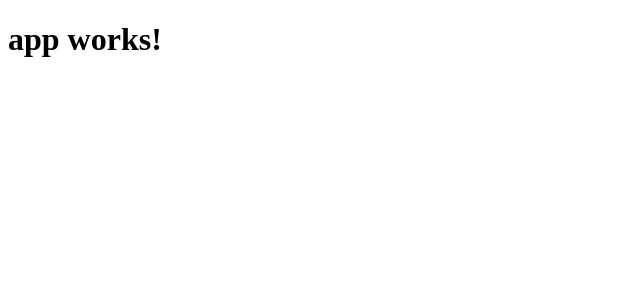
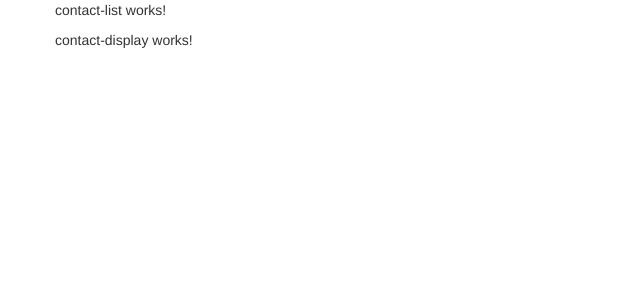
Before and after one commit to jurek2006/myAngularAddressBook, an Angular app: page / in a window 1280 px wide. Shown: the top 300 px of the page, without its empty margins (0-640 px from the left). Built offline with nearby package versions, Linux system fonts and the light colour scheme.

Commit message:
Dodanie stylu bootstrap i podstawowa struktura projektu

```diff
--- a/src/app/app.component.html
+++ b/src/app/app.component.html
@@ -1,3 +1,6 @@
-<h1>
-  {{title}}
-</h1>
+<div class="container">
+	<div class="row">
+		<div class="col-6"><app-contact-list></app-contact-list></div>
+		<div class="col-6"><app-contact-display></app-contact-display></div>
+	</div>
+</div>
--- a/src/app/contact-list/contact-list.component.html
+++ b/src/app/contact-list/contact-list.component.html
@@ -1,3 +1,4 @@
 <p>
   contact-list works!
 </p>
+<!-- <button class="btn btn-primary">Button</button> -->
```
Also changed, not shown: src/app/contact-list/contact.model.ts (added, +10 -0 lines), .angular-cli.json.
